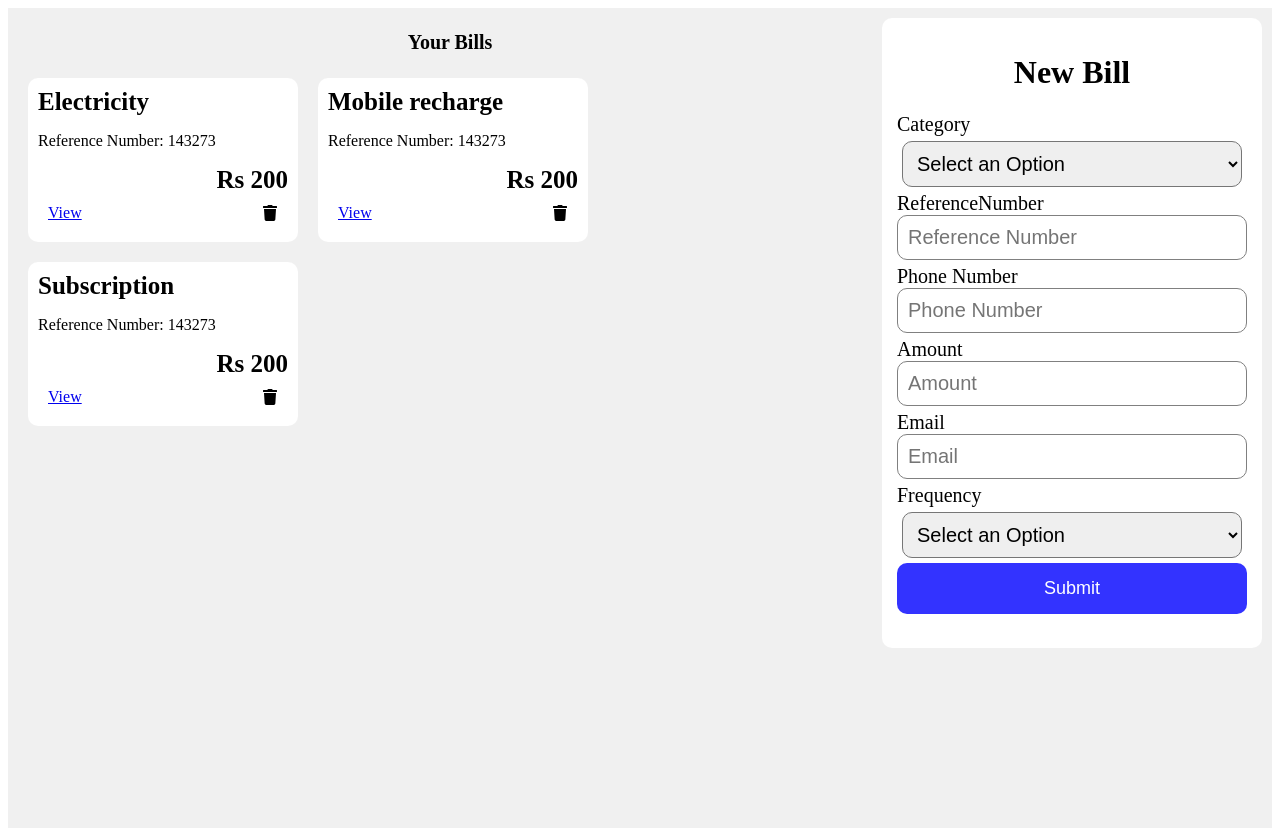
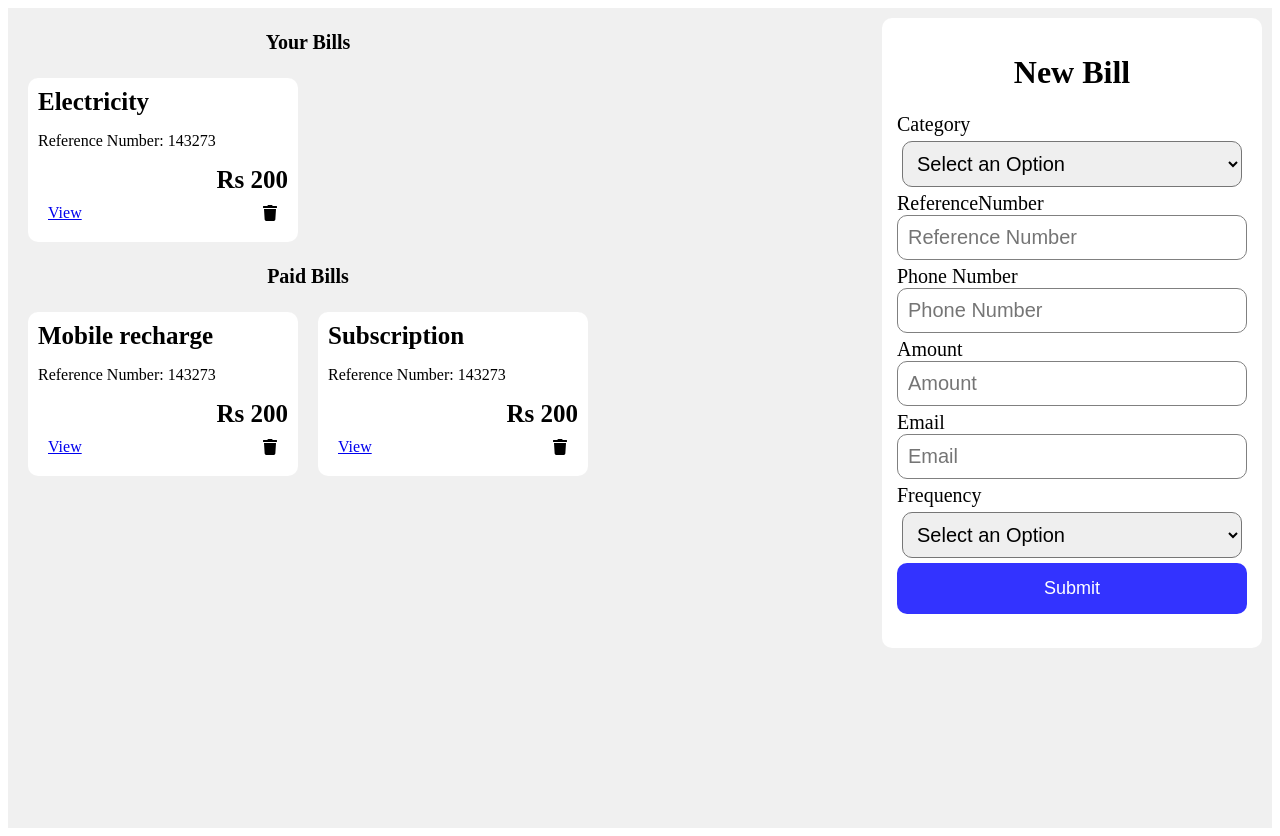
Before and after one commit to saisantosh005/novaApp, a React (Create React App) app: page / in a window 1280 px wide. Built offline with nearby package versions, Linux system fonts and the light colour scheme.

Commit message:
PaymentDoneAndPaidListAdded

```diff
--- a/src/App.js
+++ b/src/App.js
@@ -15,13 +15,21 @@ const App = () => {
   const [billListValues, setBillList] = useState(
     localBillList ? localBillList : billsList
   );
-
   const insertNewBill = (value) => {
     setBillList([...billListValues, value]);
   };
-
+  // localStorage.removeItem("billList");
   const onDeleteBill = (id) => {
     const newBillList = billListValues.filter((bill) => bill.id !== id);
+    setBillList(newBillList);
+  };
+  const onPaymentDone = (id) => {
+    const newBillList = billListValues.map((bill) => {
+      if (bill.id == id) {
+        return { ...bill, paymentStatus: true };
+      }
+      return bill;
+    });
     setBillList(newBillList);
   };
   const onUpdateBill = (updateBill) => {
@@ -42,7 +50,8 @@ const App = () => {
             billListValues: billListValues,
             insertNewBill,
             onDeleteBill,
-            onUpdateBill
+            onUpdateBill,
+            onPaymentDone
           }}
         >
           <Route exact path="/" component={HomeRoute} />
--- a/src/components/Contants.js
+++ b/src/components/Contants.js
@@ -19,7 +19,8 @@ export const billsList = [
     amount: 200,
     frequency: 3,
     phoneNumber: 972374987,
-    email: ""
+    email: "",
+    paymentStatus: false
   },
   {
     id: 2345987,
@@ -28,7 +29,8 @@ export const billsList = [
     amount: 200,
     frequency: 3,
     phoneNumber: 972374987,
-    email: ""
+    email: "",
+    paymentStatus: true
   },
   {
     id: 3234987,
@@ -37,6 +39,7 @@ export const billsList = [
     amount: 200,
     frequency: 3,
     phoneNumber: 972374987,
-    email: ""
+    email: "",
+    paymentStatus: true
   }
 ];
--- a/src/components/HomeRoute/AddBill/NewAddBill.js
+++ b/src/components/HomeRoute/AddBill/NewAddBill.js
@@ -38,6 +38,7 @@ const NewAddBill = (props) => {
           contextData.insertNewBill({
             ...values,
             category: "Recharge",
+            paymentStatus: false,
             id: uuidv4()
           });
           onSubmitProps.resetForm();
--- a/src/components/HomeRoute/HomeRoute.js
+++ b/src/components/HomeRoute/HomeRoute.js
@@ -8,18 +8,26 @@ import {
   BillListContainer,
   Heading,
   MainContainer,
-  MainDiv
+  MainDiv,
+  BillContainer
 } from "./styledComponent";
 
 const HomeRoute = () => {
   const contextData = useContext(BillContext);
+  const pendingList = contextData.billListValues.filter(
+    (item) => item.paymentStatus === false
+  );
+  const paidList = contextData.billListValues.filter(
+    (item) => item.paymentStatus === true
+  );
   return (
     <MainContainer>
       <MainDiv>
+        <BillContainer>
           <Heading>Your Bills</Heading>
           <BillListContainer>
-          {contextData.billListValues.length !== 0 ? (
-            contextData.billListValues.map((item) => (
+            {pendingList.length !== 0 ? (
+              pendingList.map((item) => (
                 <BillCard
                   key={uuidv4()}
                   details={item}
@@ -30,6 +38,23 @@ const HomeRoute = () => {
               <p>No active bills</p>
             )}
           </BillListContainer>
+        </BillContainer>
+        <BillContainer>
+          <Heading>Paid Bills</Heading>
+          <BillListContainer>
+            {paidList.length !== 0 ? (
+              paidList.map((item) => (
+                <BillCard
+                  key={uuidv4()}
+                  details={item}
+                  onDeleteBill={contextData.onDeleteBill}
+                />
+              ))
+            ) : (
+              <p>No active bills</p>
+            )}
+          </BillListContainer>
+        </BillContainer>
       </MainDiv>
 
       <NewAddBill addbill={contextData.insertNewBill} />
--- a/src/components/HomeRoute/styledComponent.js
+++ b/src/components/HomeRoute/styledComponent.js
@@ -19,6 +19,7 @@ const MainDiv = styled.div`
     order: 2;
   }
 `;
+const BillContainer = styled.div``;
 const BillListContainer = styled.ul`
   display: flex;
   flex-wrap: wrap;
@@ -31,4 +32,4 @@ const Heading = styled.h1`
   font-size: 20px;
 `;
 
-export { MainContainer, MainDiv, Heading, BillListContainer };
+export { MainContainer, MainDiv, Heading, BillListContainer, BillContainer };
--- a/src/components/PaymentRoute/PaymentRoute/PaymentRoute.js
+++ b/src/components/PaymentRoute/PaymentRoute/PaymentRoute.js
@@ -56,7 +56,7 @@ const PaymentRoute = (props) => {
         "billList",
         JSON.stringify(billListData.filter((item) => item.id != id))
       );
-      dataContext.onDeleteBill(id);
+      dataContext.onPaymentDone(id);
       // localStorage.setItem(
       //   "paidBillList",
       //   JSON.stringify([...paidBillLIst, paidItem])
```
Lines whose indentation alone changed are shown as unchanged.
